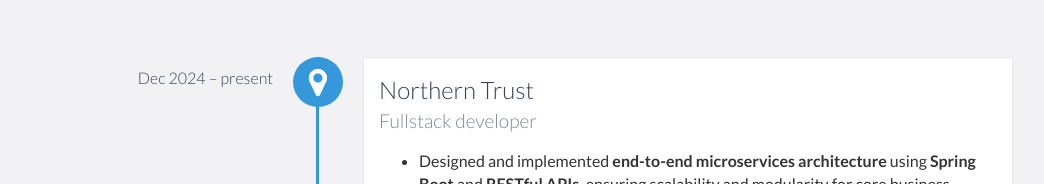
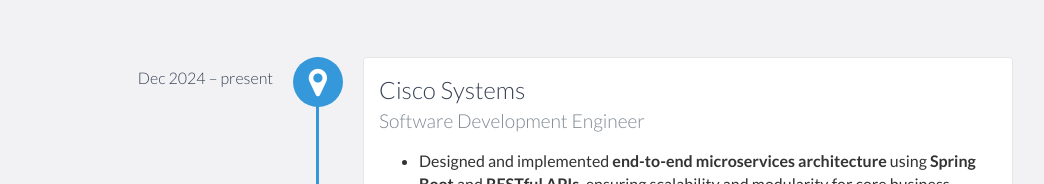
Before and after one commit to Monik25/monikportfolio, a website: page index.html in a window 1280 px wide. Shown: the part 1370-1554 px from the top of the page, without its empty margins (127-1171 px from the left). Drawn offline with nearby package versions, Linux system fonts and the light colour scheme; files that its build step writes are made by us from their sources.

Commit message:
updated resume

```diff
--- a/index.html
+++ b/index.html
@@ -118,8 +118,8 @@
         <div id="experience-timeline">
 
             <div data-date="Dec 2024 – present">
-                <h3>Northern Trust</h3>
-                <h4>Fullstack developer</h4>
+                <h3>Cisco Systems</h3>
+                <h4>Software Development Engineer</h4>
                 <p>
                     <ul>
                         <li>
```
Also changed, not shown: 1 other file.
